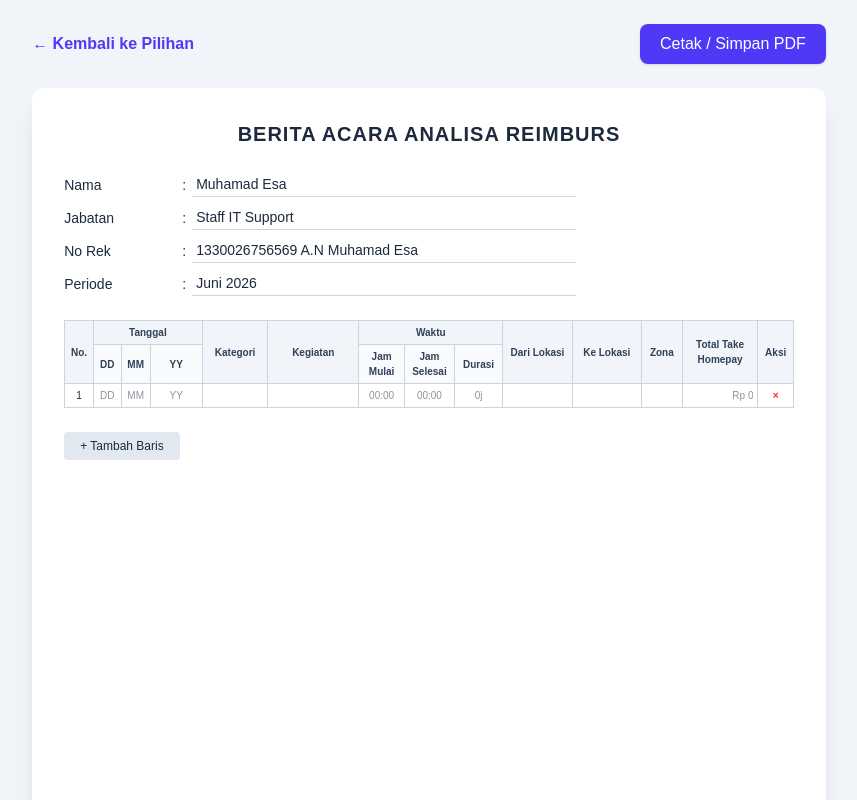
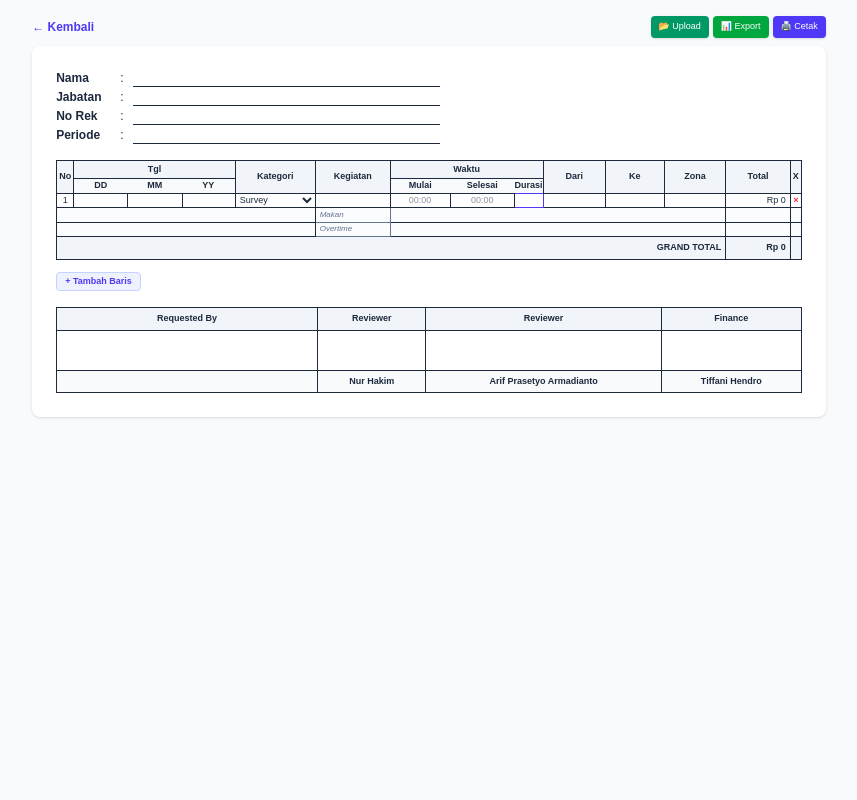
Before and after one commit to muhamadesa1/doc-builder-app, a Next.js app: page /editor/reimburs in a window 1280 px wide. Shown: the top 800 px of the page, without its empty margins (211-1068 px from the left). Built offline with nearby package versions, Linux system fonts and the light colour scheme.

Commit message:
Update form reimburse dan perbaiki export excel

```diff
--- a/app/editor/reimburs/page.tsx
+++ b/app/editor/reimburs/page.tsx
@@ -2,274 +2,204 @@
 
 import React, { useState } from "react";
 import Link from "next/link";
+import * as XLSX from "xlsx";
 
 export default function ReimbursEditor() {
   const [formData, setFormData] = useState({
-    nama: "Muhamad Esa",
-    jabatan: "Staff IT Support",
-    noRek: "1330026756569 A.N Muhamad Esa",
-    periode: "Juni 2026",
+    nama: "",
+    jabatan: "",
+    noRek: "",
+    periode: "",
+    requestedBy: "",
     items: [
-      { no: 1, dd: "", mm: "", yy: "", kategori: "", kegiatan: "", mulai: "", selesai: "", durasi: "", dari: "", ke: "", zona: "", total: "" },
+      { no: 1, dd: "", mm: "", yy: "", kategori: "Survey", kegiatan: "", mulai: "", selesai: "", durasi: "", dari: "", ke: "", zona: "", total: "", makan: "", overtime: "" },
     ],
   });
+
+  const calculateGrandTotal = () => {
+    return formData.items.reduce((sum, item) => {
+      const mainTotal = parseInt(item.total) || 0;
+      const makan = parseInt(item.makan) || 0;
+      const overtime = parseInt(item.overtime) || 0;
+      return sum + mainTotal + makan + overtime;
+    }, 0);
+  };
 
   const handleChange = (e: React.ChangeEvent<HTMLInputElement>) => {
     setFormData({ ...formData, [e.target.name]: e.target.value });
   };
 
+  const formatTimeInput = (val: string) => {
+    let cleaned = val.replace(/\D/g, "");
+    if (cleaned.length > 4) cleaned = cleaned.slice(0, 4);
+    if (cleaned.length >= 3) return `${cleaned.slice(0, 2)}:${cleaned.slice(2)}`;
+    return cleaned;
+  };
+
+  const calculateDuration = (mulai: string, selesai: string) => {
+    if (!mulai || mulai.length < 5 || !selesai || selesai.length < 5) return "";
+    const [h1, m1] = mulai.split(":").map(Number);
+    const [h2, m2] = selesai.split(":").map(Number);
+    const diffM = (h2 * 60 + m2) - (h1 * 60 + m1);
+    return diffM >= 0 ? `${Math.floor(diffM / 60)}j ${diffM % 60 > 0 ? (diffM % 60) + "m" : ""}`.trim() : "Error";
+  };
+
   const handleItemChange = (index: number, field: string, value: string) => {
     const newItems = [...formData.items];
+    if (field === "mulai" || field === "selesai") value = formatTimeInput(value);
     (newItems[index] as any)[field] = value;
+    if (field === "mulai" || field === "selesai") newItems[index].durasi = calculateDuration(newItems[index].mulai, newItems[index].selesai);
+    if (field === "zona") newItems[index].total = (parseInt(value) * 15000 || 0).toString();
     setFormData({ ...formData, items: newItems });
   };
 
   const addItem = () => {
-    setFormData({
-      ...formData,
-      items: [
-        ...formData.items,
-        {
-          no: formData.items.length + 1,
-          dd: "",
-          mm: "",
-          yy: "",
-          kategori: "",
-          kegiatan: "",
-          mulai: "",
-          selesai: "",
-          durasi: "",
-          dari: "",
-          ke: "",
-          zona: "",
-          total: "",
-        },
-      ],
-    });
+    setFormData({ ...formData, items: [...formData.items, { no: formData.items.length + 1, dd: "", mm: "", yy: "", kategori: "Survey", kegiatan: "", mulai: "", selesai: "", durasi: "", dari: "", ke: "", zona: "", total: "", makan: "", overtime: "" }] });
   };
 
   const removeItem = (index: number) => {
-    const newItems = formData.items.filter((_, i) => i !== index);
-    const reindexed = newItems.map((item, idx) => ({ ...item, no: idx + 1 }));
-    setFormData({ ...formData, items: reindexed });
+    const newItems = formData.items.filter((_, i) => i !== index).map((item, idx) => ({ ...item, no: idx + 1 }));
+    setFormData({ ...formData, items: newItems });
+  };
+
+  const handleExportExcel = () => {
+    const rows = [
+      ["Nama", ":", formData.nama],
+      ["Jabatan", ":", formData.jabatan],
+      ["No Rek", ":", formData.noRek],
+      ["Periode", ":", formData.periode],
+      [],
+      ["No", "DD", "MM", "YY", "Kategori", "Kegiatan", "Mulai", "Selesai", "Durasi", "Dari", "Ke", "Zona", "Total"]
+    ];
+
+    formData.items.forEach((item) => {
+      rows.push([item.no, item.dd, item.mm, item.yy, item.kategori, item.kegiatan, item.mulai, item.selesai, item.durasi, item.dari, item.ke, item.zona, item.total]);
+      if (item.kategori !== "Standby Weekend") {
+        rows.push(["", "", "", "", "", "Makan", "", "", "", "", "", "", item.makan]);
+        rows.push(["", "", "", "", "", "Overtime", "", "", "", "", "", "", item.overtime]);
+      }
+    });
+
+    rows.push(["", "", "", "", "", "", "", "", "", "", "", "GRAND TOTAL", calculateGrandTotal()]);
+    rows.push([], [], []);
+
+    rows.push(["Requested By", "", "", "Reviewer", "", "", "Reviewer", "", "", "Finance", "", "", ""]);
+    rows.push(["", "", "", "", "", "", "", "", "", "", "", "", ""]);
+    rows.push(["", "", "", "", "", "", "", "", "", "", "", "", ""]);
+    rows.push([formData.requestedBy, "", "", "Nur Hakim", "", "", "Arif Prasetyo Armadianto", "", "", "Tiffani Hendro", "", "", ""]);
+
+    const worksheet = XLSX.utils.aoa_to_sheet(rows);
+
+    // MEMUNCULKAN GARIS GRID EXCEL
+    if (!worksheet['!views']) worksheet['!views'] = [];
+    worksheet['!views'].push({ showGridLines: true });
+
+    worksheet["!merges"] = [
+      { s: { r: 10, c: 0 }, e: { r: 10, c: 2 } }, { s: { r: 10, c: 3 }, e: { r: 10, c: 5 } },
+      { s: { r: 10, c: 6 }, e: { r: 10, c: 8 } }, { s: { r: 10, c: 9 }, e: { r: 10, c: 12 } },
+
+      { s: { r: 11, c: 0 }, e: { r: 12, c: 2 } }, { s: { r: 11, c: 3 }, e: { r: 12, c: 5 } },
+      { s: { r: 11, c: 6 }, e: { r: 12, c: 8 } }, { s: { r: 11, c: 9 }, e: { r: 12, c: 12 } },
+
+      { s: { r: 13, c: 0 }, e: { r: 13, c: 2 } }, { s: { r: 13, c: 3 }, e: { r: 13, c: 5 } },
+      { s: { r: 13, c: 6 }, e: { r: 13, c: 8 } }, { s: { r: 13, c: 9 }, e: { r: 13, c: 12 } }
+    ];
+
+    const workbook = XLSX.utils.book_new();
+    XLSX.utils.book_append_sheet(workbook, worksheet, "Reimburse");
+    XLSX.writeFile(workbook, `Reimburse_${formData.nama || "Custom"}.xlsx`);
+  };
+
+  const handleFileUpload = (e: React.ChangeEvent<HTMLInputElement>) => {
+    const file = e.target.files?.[0];
+    if (!file) return;
+    const reader = new FileReader();
+    reader.onload = (evt) => {
+      const data = XLSX.utils.sheet_to_json(XLSX.read(evt.target?.result, { type: "binary" }).Sheets[XLSX.read(evt.target?.result, { type: "binary" }).SheetNames[0]]) as any[];
+      const formattedItems = data.slice(6).filter(row => row["No"] !== undefined).map((row, index) => ({
+        no: index + 1, dd: row["DD"]?.toString() || "", mm: row["MM"]?.toString() || "", yy: row["YY"]?.toString() || "", kategori: row["Kategori"] || "Survey", kegiatan: row["Kegiatan"] || "", mulai: row["Mulai"] || "", selesai: row["Selesai"] || "", durasi: row["Durasi"] || "", dari: row["Dari"] || "", ke: row["Ke"] || "", zona: row["Zona"]?.toString() || "", total: row["Total"]?.toString() || "", makan: "", overtime: ""
+      }));
+      setFormData((prev) => ({ ...prev, items: formattedItems }));
+    };
+    reader.readAsBinaryString(file);
   };
 
   return (
-    <div className="min-h-screen bg-slate-100 dark:bg-slate-900 p-6 text-slate-800 dark:text-slate-100">
-      {/* Top Navigation / Actions */}
-      <header className="max-w-[210mm] mx-auto flex justify-between items-center mb-6 print:hidden">
-        <Link href="/" className="text-indigo-600 dark:text-indigo-400 font-bold hover:underline">
-          ← Kembali ke Pilihan
-        </Link>
-        <button
-          onClick={() => window.print()}
-          className="bg-indigo-600 hover:bg-indigo-700 text-white px-5 py-2 rounded-lg font-medium shadow transition-all"
-        >
-          Cetak / Simpan PDF
-        </button>
+    <div className="min-h-screen bg-slate-50 p-4 text-[10px] text-slate-800">
+      <header className="max-w-[210mm] mx-auto flex justify-between items-center mb-2 print:hidden gap-1">
+        <Link href="/" className="text-indigo-600 font-bold text-xs">← Kembali</Link>
+        <div className="flex gap-1 items-center">
+          <label className="bg-emerald-600 text-white px-2 py-1 rounded text-[9px] cursor-pointer shadow">📂 Upload</label>
+          <input type="file" onChange={handleFileUpload} className="hidden" />
+          <button onClick={handleExportExcel} className="bg-green-600 text-white px-2 py-1 rounded text-[9px] shadow">📊 Export</button>
+          <button onClick={() => window.print()} className="bg-indigo-600 text-white px-2 py-1 rounded text-[9px] shadow">🖨️ Cetak</button>
+        </div>
       </header>
 
-      {/* Document Sheet (A4 size look) */}
-      <div className="max-w-[210mm] mx-auto bg-white dark:bg-slate-800 p-8 shadow-xl rounded-xl min-h-[297mm]">
-        <h1 className="text-center font-bold text-xl uppercase mb-6 tracking-wider">
-          Berita Acara Analisa Reimburs
-        </h1>
-
-        {/* Header Section (Rata Kiri) */}
-        <div className="mb-6 text-sm space-y-2 max-w-lg">
-          <div className="flex items-center">
-            <span className="w-28 font-medium">Nama</span>
-            <span className="w-4 text-center">:</span>
-            <span className="flex-1">
-              <input
-                name="nama"
-                value={formData.nama}
-                onChange={handleChange}
-                className="border-b border-slate-300 dark:border-slate-600 w-full bg-transparent px-1 py-0.5 focus:outline-none focus:border-indigo-600"
-              />
-            </span>
-          </div>
-          <div className="flex items-center">
-            <span className="w-28 font-medium">Jabatan</span>
-            <span className="w-4 text-center">:</span>
-            <span className="flex-1">
-              <input
-                name="jabatan"
-                value={formData.jabatan}
-                onChange={handleChange}
-                className="border-b border-slate-300 dark:border-slate-600 w-full bg-transparent px-1 py-0.5 focus:outline-none focus:border-indigo-600"
-              />
-            </span>
-          </div>
-          <div className="flex items-center">
-            <span className="w-28 font-medium">No Rek</span>
-            <span className="w-4 text-center">:</span>
-            <span className="flex-1">
-              <input
-                name="noRek"
-                value={formData.noRek}
-                onChange={handleChange}
-                className="border-b border-slate-300 dark:border-slate-600 w-full bg-transparent px-1 py-0.5 focus:outline-none focus:border-indigo-600"
-              />
-            </span>
-          </div>
-          <div className="flex items-center">
-            <span className="w-28 font-medium">Periode</span>
-            <span className="w-4 text-center">:</span>
-            <span className="flex-1">
-              <input
-                name="periode"
-                value={formData.periode}
-                onChange={handleChange}
-                className="border-b border-slate-300 dark:border-slate-600 w-full bg-transparent px-1 py-0.5 focus:outline-none focus:border-indigo-600"
-              />
-            </span>
-          </div>
+      <div className="max-w-[210mm] mx-auto bg-white p-6 shadow-sm rounded-lg">
+        <div className="mb-4 space-y-0.5 max-w-sm">
+          {["nama", "jabatan", "noRek", "periode"].map((f) => (
+            <div key={f} className="flex items-center text-xs">
+              <span className="w-20 font-bold capitalize">{f.replace("noRek", "No Rek")}</span>
+              <span className="w-4">:</span>
+              <input name={f} value={(formData as any)[f]} onChange={handleChange} className="border-b w-full bg-transparent focus:outline-none" />
+            </div>
+          ))}
         </div>
 
-        {/* Table Section */}
-        <div className="overflow-x-auto mb-6">
-          <table className="w-full border-collapse border border-slate-300 dark:border-slate-700 text-[10px]">
+        <div className="mb-2">
+          <table className="w-full border-collapse border border-slate-300 text-[9px]">
             <thead>
-              <tr className="bg-slate-100 dark:bg-slate-700 text-slate-700 dark:text-slate-200 text-center font-semibold">
-                <th rowSpan={2} className="border border-slate-300 dark:border-slate-600 p-1 w-8">No.</th>
-                <th colSpan={3} className="border border-slate-300 dark:border-slate-600 p-1">Tanggal</th>
-                <th rowSpan={2} className="border border-slate-300 dark:border-slate-600 p-1 w-20">Kategori</th>
-                <th rowSpan={2} className="border border-slate-300 dark:border-slate-600 p-1 w-32">Kegiatan</th>
-                <th colSpan={3} className="border border-slate-300 dark:border-slate-600 p-1">Waktu</th>
-                <th rowSpan={2} className="border border-slate-300 dark:border-slate-600 p-1 w-24">Dari Lokasi</th>
-                <th rowSpan={2} className="border border-slate-300 dark:border-slate-600 p-1 w-24">Ke Lokasi</th>
-                <th rowSpan={2} className="border border-slate-300 dark:border-slate-600 p-1 w-12">Zona</th>
-                <th rowSpan={2} className="border border-slate-300 dark:border-slate-600 p-1 w-24">Total Take Homepay</th>
-                <th rowSpan={2} className="border border-slate-300 dark:border-slate-600 p-1 w-10 print:hidden">Aksi</th>
-              </tr>
-              <tr className="bg-slate-50 dark:bg-slate-700/60 text-slate-700 dark:text-slate-200 text-center font-medium">
-                <th className="border border-slate-300 dark:border-slate-600 p-1 w-8">DD</th>
-                <th className="border border-slate-300 dark:border-slate-600 p-1 w-8">MM</th>
-                <th className="border border-slate-300 dark:border-slate-600 p-1 w-20">YY</th>
-                <th className="border border-slate-300 dark:border-slate-600 p-1 w-14">Jam Mulai</th>
-                <th className="border border-slate-300 dark:border-slate-600 p-1 w-14">Jam Selesai</th>
-                <th className="border border-slate-300 dark:border-slate-600 p-1 w-14">Durasi</th>
-              </tr>
+              <tr className="bg-slate-100 text-center"><th rowSpan={2} className="border p-0.5">No</th><th colSpan={3} className="border p-0.5">Tgl</th><th rowSpan={2} className="border p-0.5 w-20">Kategori</th><th rowSpan={2} className="border p-0.5">Kegiatan</th><th colSpan={3} className="border p-0.5">Waktu</th><th rowSpan={2} className="border p-0.5">Dari</th><th rowSpan={2} className="border p-0.5">Ke</th><th rowSpan={2} className="border p-0.5">Zona</th><th rowSpan={2} className="border p-0.5">Total</th><th rowSpan={2} className="border p-0.5 print:hidden">X</th></tr>
+              <tr className="bg-slate-50 text-center"><th>DD</th><th>MM</th><th>YY</th><th>Mulai</th><th>Selesai</th><th>Durasi</th></tr>
             </thead>
             <tbody>
               {formData.items.map((item, idx) => (
-                <tr key={idx} className="hover:bg-slate-50 dark:hover:bg-slate-700/40">
-                  <td className="border border-slate-300 dark:border-slate-600 p-1 text-center">{item.no}</td>
-                  <td className="border border-slate-300 dark:border-slate-600 p-1 text-center">
-                    <input
-                      value={item.dd}
-                      onChange={(e) => handleItemChange(idx, "dd", e.target.value)}
-                      className="w-full bg-transparent text-center focus:outline-none"
-                      placeholder="DD"
-                    />
-                  </td>
-                  <td className="border border-slate-300 dark:border-slate-600 p-1 text-center">
-                    <input
-                      value={item.mm}
-                      onChange={(e) => handleItemChange(idx, "mm", e.target.value)}
-                      className="w-full bg-transparent text-center focus:outline-none"
-                      placeholder="MM"
-                    />
-                  </td>
-                  <td className="border border-slate-300 dark:border-slate-600 p-1 text-center">
-                    <input
-                      value={item.yy}
-                      onChange={(e) => handleItemChange(idx, "yy", e.target.value)}
-                      className="w-full bg-transparent text-center focus:outline-none"
-                      placeholder="YY"
-                    />
-                  </td>
-                  <td className="border border-slate-300 dark:border-slate-600 p-1">
-                    <input
-                      value={item.kategori}
-                      onChange={(e) => handleItemChange(idx, "kategori", e.target.value)}
-                      className="w-full bg-transparent focus:outline-none"
-                    />
-                  </td>
-                  <td className="border border-slate-300 dark:border-slate-600 p-1">
-                    <input
-                      value={item.kegiatan}
-                      onChange={(e) => handleItemChange(idx, "kegiatan", e.target.value)}
-                      className="w-full bg-transparent focus:outline-none"
-                    />
-                  </td>
-                  <td className="border border-slate-300 dark:border-slate-600 p-1 text-center">
-                    <input
-                      value={item.mulai}
-                      onChange={(e) => handleItemChange(idx, "mulai", e.target.value)}
-                      className="w-full bg-transparent text-center focus:outline-none"
-                      placeholder="00:00"
-                    />
-                  </td>
-                  <td className="border border-slate-300 dark:border-slate-600 p-1 text-center">
-                    <input
-                      value={item.selesai}
-                      onChange={(e) => handleItemChange(idx, "selesai", e.target.value)}
-                      className="w-full bg-transparent text-center focus:outline-none"
-                      placeholder="00:00"
-                    />
-                  </td>
-                  <td className="border border-slate-300 dark:border-slate-600 p-1 text-center">
-                    <input
-                      value={item.durasi}
-                      onChange={(e) => handleItemChange(idx, "durasi", e.target.value)}
-                      className="w-full bg-transparent text-center focus:outline-none"
-                      placeholder="0j"
-                    />
-                  </td>
-                  <td className="border border-slate-300 dark:border-slate-600 p-1">
-                    <input
-                      value={item.dari}
-                      onChange={(e) => handleItemChange(idx, "dari", e.target.value)}
-                      className="w-full bg-transparent focus:outline-none"
-                    />
-                  </td>
-                  <td className="border border-slate-300 dark:border-slate-600 p-1">
-                    <input
-                      value={item.ke}
-                      onChange={(e) => handleItemChange(idx, "ke", e.target.value)}
-                      className="w-full bg-transparent text-center focus:outline-none"
-                    />
-                  </td>
-                  <td className="border border-slate-300 dark:border-slate-600 p-1 text-center">
-                    <input
-                      value={item.zona}
-                      onChange={(e) => handleItemChange(idx, "zona", e.target.value)}
-                      className="w-full bg-transparent text-center focus:outline-none"
-                    />
-                  </td>
-                  <td className="border border-slate-300 dark:border-slate-600 p-1 text-right">
-                    <input
-                      value={item.total}
-                      onChange={(e) => handleItemChange(idx, "total", e.target.value)}
-                      className="w-full bg-transparent text-right focus:outline-none font-medium"
-                      placeholder="Rp 0"
-                    />
-                  </td>
-                  <td className="border border-slate-300 dark:border-slate-600 p-1 text-center print:hidden">
-                    <button
-                      onClick={() => removeItem(idx)}
-                      className="text-red-500 hover:text-red-700 font-bold px-1"
-                      title="Hapus baris"
-                    >
-                      ×
-                    </button>
-                  </td>
-                </tr>
+                <React.Fragment key={idx}>
+                  <tr className="hover:bg-slate-50">
+                    <td className="border text-center">{item.no}</td>
+                    {["dd", "mm", "yy"].map(f => <td key={f} className="border"><input value={(item as any)[f]} onChange={(e) => handleItemChange(idx, f, e.target.value)} className="w-full bg-transparent text-center focus:outline-none" /></td>)}
+                    <td className="border"><select value={item.kategori} onChange={(e) => handleItemChange(idx, "kategori", e.target.value)} className="w-full bg-transparent">{["Survey", "Setup", "Migrasi", "Post Setup/Migrasi", "Troubleshooting", "Request Visit", "Standby Weekend", "Meeting"].map(opt => <option key={opt}>{opt}</option>)}</select></td>
+                    <td className="border"><input value={item.kegiatan} onChange={(e) => handleItemChange(idx, "kegiatan", e.target.value)} className="w-full bg-transparent px-1" /></td>
+                    {["mulai", "selesai"].map(f => <td key={f} className="border"><input value={(item as any)[f]} onChange={(e) => handleItemChange(idx, f, e.target.value)} className="w-full bg-transparent text-center" placeholder="00:00" /></td>)}
+                    <td className="border text-center font-bold text-indigo-600">{item.durasi}</td>
+                    {["dari", "ke"].map(f => <td key={f} className="border"><input value={(item as any)[f]} onChange={(e) => handleItemChange(idx, f, e.target.value)} className="w-full bg-transparent px-1" /></td>)}
+                    <td className="border"><input value={item.zona} onChange={(e) => handleItemChange(idx, "zona", e.target.value)} className="w-full bg-transparent text-center" /></td>
+                    <td className="border text-right px-1">Rp {parseInt(item.total || "0").toLocaleString()}</td>
+                    <td className="border text-center print:hidden"><button onClick={() => removeItem(idx)} className="text-red-500 font-bold">×</button></td>
+                  </tr>
+                  {item.kategori !== "Standby Weekend" && (
+                    <>
+                      <tr className="bg-slate-50/50"><td className="border" colSpan={5}></td><td className="border italic text-[8px] text-slate-500 px-1">Makan</td><td className="border" colSpan={6}></td><td className="border"><input value={item.makan} onChange={(e) => handleItemChange(idx, "makan", e.target.value)} className="w-full bg-transparent text-right px-1" /></td><td className="border print:hidden"></td></tr>
+                      <tr className="bg-slate-50/50"><td className="border" colSpan={5}></td><td className="border italic text-[8px] text-slate-500 px-1">Overtime</td><td className="border" colSpan={6}></td><td className="border"><input value={item.overtime} onChange={(e) => handleItemChange(idx, "overtime", e.target.value)} className="w-full bg-transparent text-right px-1" /></td><td className="border print:hidden"></td></tr>
+                    </>
+                  )}
+                </React.Fragment>
               ))}
+              <tr className="bg-slate-100 font-bold">
+                <td className="border p-1 text-right" colSpan={12}>GRAND TOTAL</td>
+                <td className="border p-1 text-right">Rp {calculateGrandTotal().toLocaleString()}</td>
+                <td className="border print:hidden"></td>
+              </tr>
             </tbody>
           </table>
         </div>
 
-        {/* Action Tambah Baris */}
-        <div className="print:hidden">
-          <button
-            onClick={addItem}
-            className="bg-slate-200 dark:bg-slate-700 hover:bg-slate-300 text-slate-800 dark:text-slate-200 px-4 py-1.5 rounded text-xs font-medium transition-colors"
-          >
-            + Tambah Baris
-          </button>
+        <button onClick={addItem} className="bg-indigo-50 border border-indigo-200 text-indigo-600 px-2 py-0.5 rounded text-[9px] font-bold print:hidden w-fit mb-4 mt-1">
+          + Tambah Baris
+        </button>
+
+        <div>
+          <table className="w-full border-collapse border border-slate-300 text-center text-[9px]">
+            <thead><tr className="bg-slate-100 font-semibold"><th className="border p-1">Requested By</th><th className="border p-1">Reviewer</th><th className="border p-1">Reviewer</th><th className="border p-1">Finance</th></tr></thead>
+            <tbody>
+              <tr className="h-10"><td className="border p-1"></td><td className="border p-1"></td><td className="border p-1"></td><td className="border p-1"></td></tr>
+              <tr className="font-semibold bg-slate-50">
+                <td className="border p-1"><input name="requestedBy" value={formData.requestedBy} onChange={handleChange} className="w-full bg-transparent text-center focus:outline-none" /></td>
+                <td className="border p-1">Nur Hakim</td><td className="border p-1">Arif Prasetyo Armadianto</td><td className="border p-1">Tiffani Hendro</td>
+              </tr>
+            </tbody>
+          </table>
         </div>
       </div>
     </div>
--- a/package.json
+++ b/package.json
@@ -11,7 +11,8 @@
   "dependencies": {
     "next": "16.3.1",
     "react": "19.2.8",
-    "react-dom": "19.2.8"
+    "react-dom": "19.2.8",
+    "xlsx": "^0.18.5"
   },
   "devDependencies": {
     "@tailwindcss/postcss": "^4",
```
Also changed, not shown: 1 other file (tests, documents, lock files or other folders).
